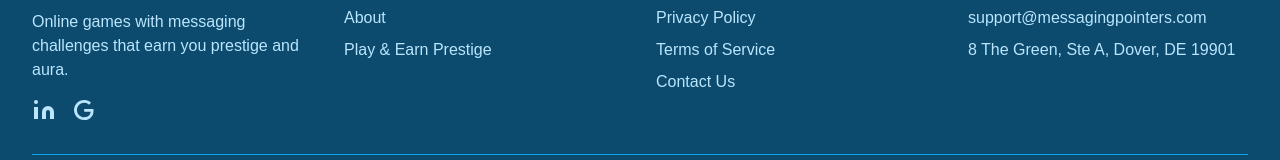
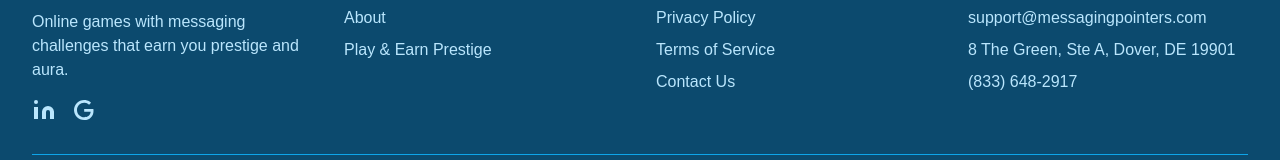
Before and after one commit to Textingman/moxxie-messagingpointers, a Next.js app: page / in a window 1280 px wide. Shown: the part 1668-1828 px from the top of the page. Built offline with nearby package versions, Linux system fonts and the light colour scheme.

Commit message:
Initial site setup: Messaging Pointers

```diff
--- a/app/components/Footer.tsx
+++ b/app/components/Footer.tsx
@@ -47,7 +47,7 @@ export default function Footer() {
             <h4 className="font-semibold mb-4">Contact</h4>
             <p style={{ color: '#BAE6FD' }}>support@messagingpointers.com</p>
             <p className="mt-2" style={{ color: '#BAE6FD' }}>8 The Green, Ste A, Dover, DE 19901</p>
-            <p className="mt-2" style={{ color: '#BAE6FD' }}></p>
+            <p className="mt-2" style={{ color: '#BAE6FD' }}>(833) 648-2917</p>
           </div>
         </div>
         <div className="mt-8 pt-8 text-center" style={{ borderTop: '1px solid #0EA5E9', color: '#BAE6FD' }}>
```
